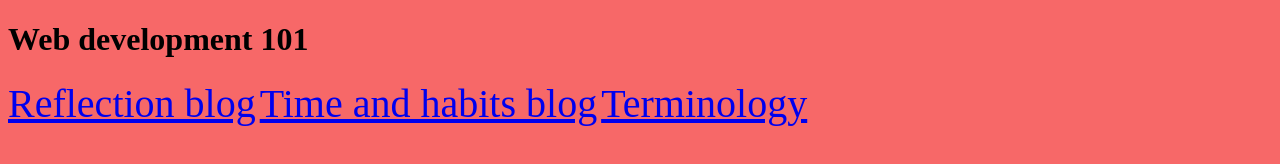
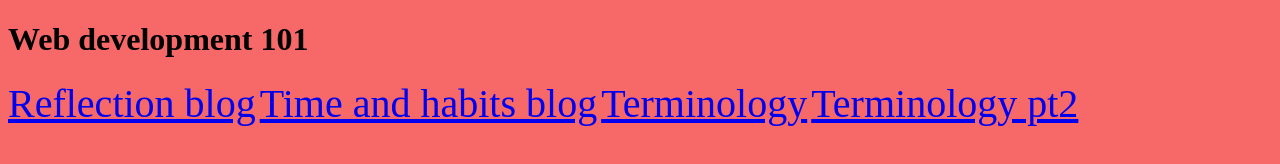
Before and after one commit to Hameet/Hameet.-old-blog, a plain HTML site: page index.html in a window 1280 px wide. Drawn offline with Linux system fonts and the light colour scheme.

Commit message:
Index updated

```diff
--- a/index.html
+++ b/index.html
@@ -15,4 +15,5 @@
 
 <a href="https://hameet.github.io/blog/c1-time-and-habits-blog.html">Time and habits blog</a>
 <a href="https://hameet.github.io/blog/t2-html-css-dom-p1.html">Terminology</a>
+<a href="https://hameet.github.io/blog/t2-html-css-dom-p2.html">Terminology pt2</a>
 </body>
```
